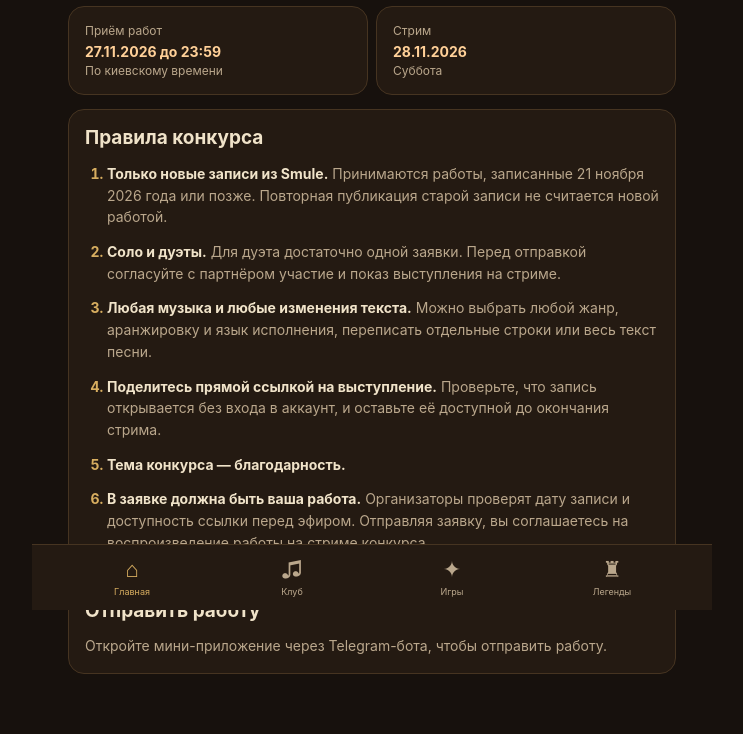
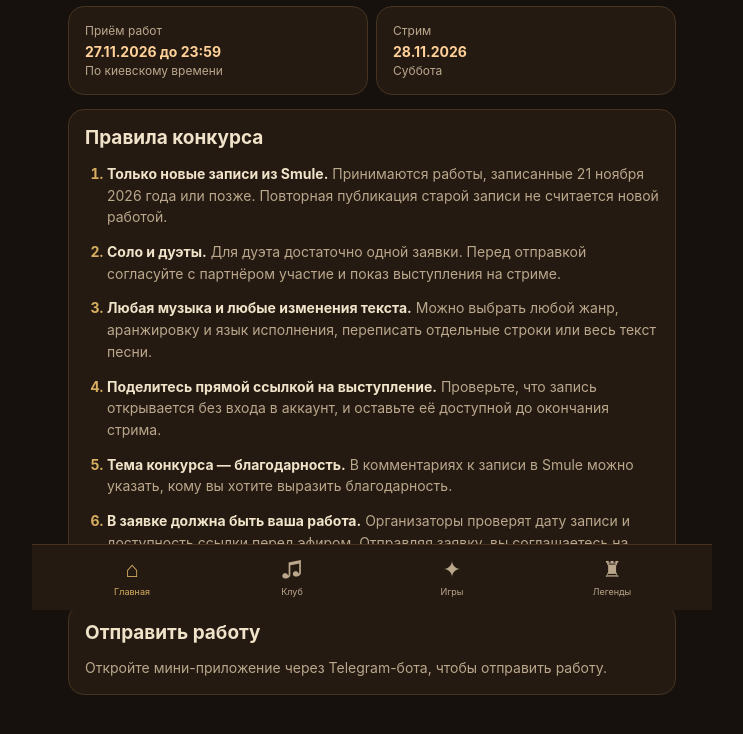
Before and after one commit to nlemeshko/dsipsmule_bot, a plain HTML site: page miniapp/static/index.html in a window 1280 px wide. Both pictures are taken after a click on the button 640 px from the left and 521 px from the top of the page. Shown: the part 190-924 px from the top of the page, without its empty margins (268-1011 px from the left). Drawn offline with Linux system fonts and the light colour scheme; files whose address does not match are found by name.

Commit message:
#patch Clarify where participants can share their thanks

```diff
--- a/miniapp/static/index.html
+++ b/miniapp/static/index.html
@@ -50,7 +50,7 @@
           <li><strong>Соло и дуэты.</strong> Для дуэта достаточно одной заявки. Перед отправкой согласуйте с партнёром участие и показ выступления на стриме.</li>
           <li><strong>Любая музыка и любые изменения текста.</strong> Можно выбрать любой жанр, аранжировку и язык исполнения, переписать отдельные строки или весь текст песни.</li>
           <li><strong>Поделитесь прямой ссылкой на выступление.</strong> Проверьте, что запись открывается без входа в аккаунт, и оставьте её доступной до окончания стрима.</li>
-          <li><strong>Тема конкурса — благодарность.</strong></li>
+          <li><strong>Тема конкурса — благодарность.</strong> В комментариях к записи в Smule можно указать, кому вы хотите выразить благодарность.</li>
           <li><strong>В заявке должна быть ваша работа.</strong> Организаторы проверят дату записи и доступность ссылки перед эфиром. Отправляя заявку, вы соглашаетесь на воспроизведение работы на стриме конкурса.</li>
         </ol>
       </div>
```
